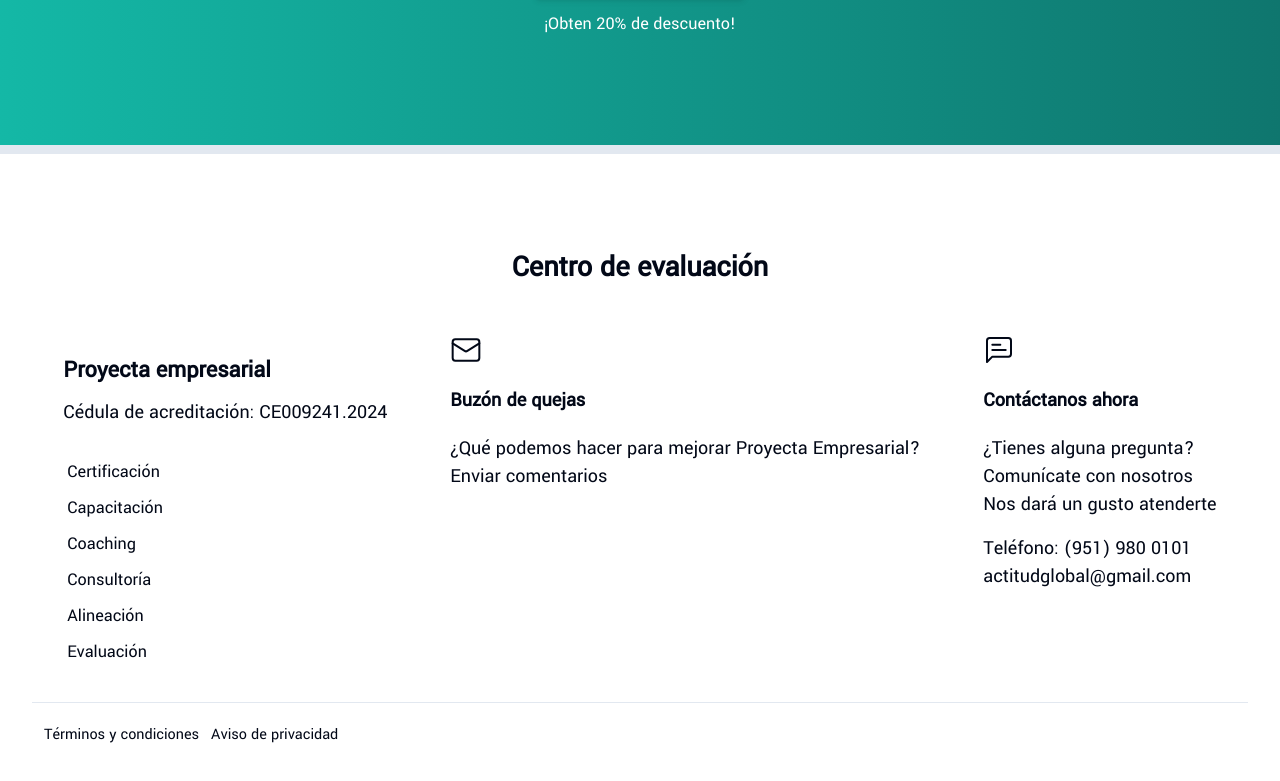
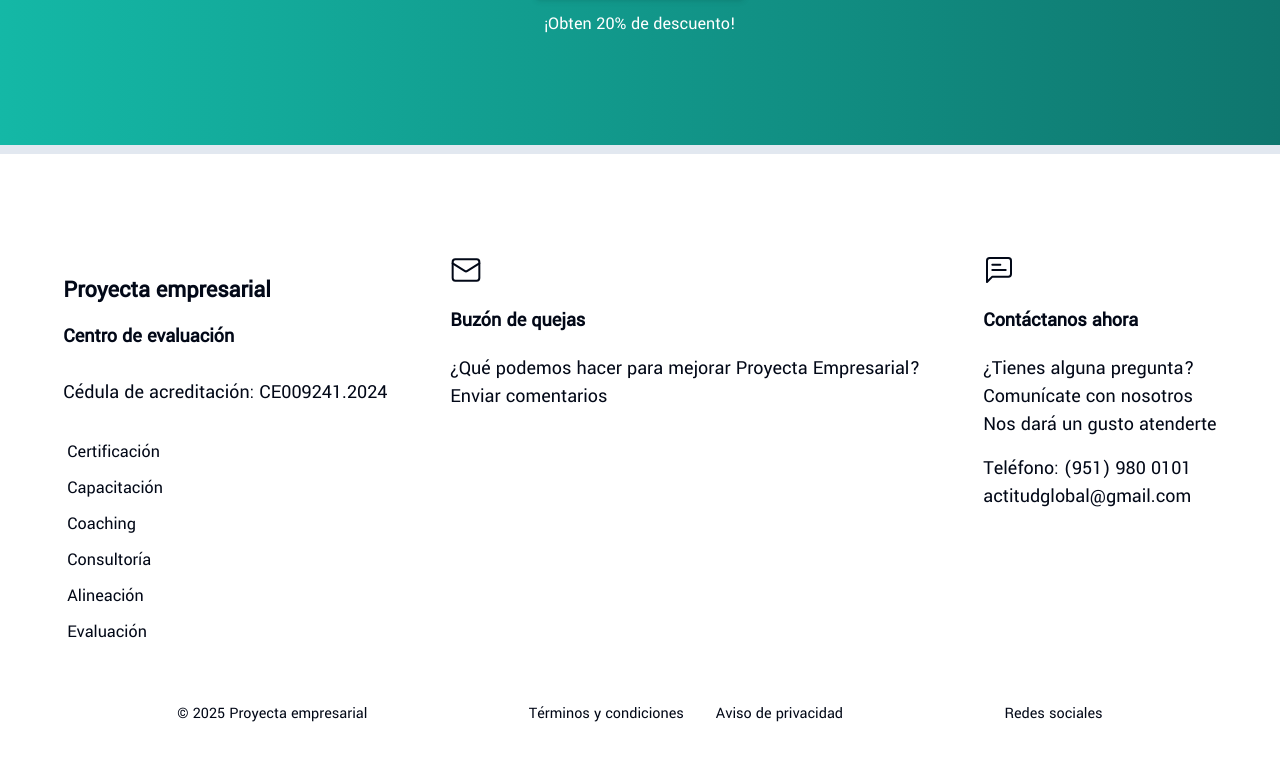
Before and after one commit to esphiritu/centro-evaluacion, a Next.js app: page / in a window 1280 px wide. Shown: the part 5813-6594 px from the top of the page. Built offline with nearby package versions, Linux system fonts and the light colour scheme; what @xpd/tailwind-3dtransforms would draw is missing.

Commit message:
Some changes before experimenting with the  design for the table of the Estandates de competencia se ction

```diff
--- a/src/app/certificaciones/page.js
+++ b/src/app/certificaciones/page.js
@@ -304,6 +304,9 @@ export default function Certificaciones(params) {
             </Table>
           </div>
 
+
+        {/* Sección de promociones */}
+        <section className="container w-full py-10 mt-[4rem]">
           {/* Pasos para certificarse */}
           <div className="container  py-10 mb-[2rem]">
             <div className="bg-transparent max-w-28 mx-auto">
@@ -338,7 +341,7 @@ export default function Certificaciones(params) {
                             {paso.title}
                           </h3>
                           <div className="grid grid-rows-[0fr] group-hover:grid-rows-[1fr] transition-all duration-200">
-                            <p className="text-xl mb-2 overflow-hidden">{paso.description}
+                            <p className="text-xl mb-2 overflow-hidden">{paso.description} <br />
                               <Link href="./" className="text-lg text-teal-600 hover:underline">
                                 <span className="py-3 text-xl">Ver más
                                   <svg xmlns="http://www.w3.org/2000/svg" width="22" height="22" viewBox="0 0 24 24" fill="none" stroke="currentColor" strokeWidth="2" strokeLinecap="round" strokeLinejoin="round" className="lucide lucide-chevron-right ml-1 inline"><path d="m6 17 5-5-5-5" /></svg>
@@ -378,18 +381,7 @@ export default function Certificaciones(params) {
               )
             }))}
           </div>
-
-          {/* Reclutamiento */}
-          <div className="bg-gray-100 dark:bg-gray-700 w-5/6 md:w-full h-auto md:h-[16rem] mb-[5rem] mt-[5rem] px-10 md:px-[4rem] py-8 rounded-xl mx-auto">
-            <Sprout size={70} strokeWidth={1.50} className="bg-teal-300 dark:bg-slate-200 text-slate-800 p-3 rounded-full" />
-            <h3 className="text-3xl font-bold mb-2 mt-6">
-              ¿Ya estás certificado y te interesa ser evaluador?
-            </h3>
-            <p className="text-xl">Ponte contacto con un asesor y aumenta tus beneficios realizando evaluaciones</p>
-          </div>
         </section>
-        {/* Sección de promociones */}
-        <section className="container w-full py-10 mt-[4rem]">
           <h2 className="scroll-m-20 text-3xl text-center font-bold tracking-normal lg:text-4xl py-3 mb-5">Prepárate previo a tu evaluación</h2>
           <p className="text-xl text-center mb-[4rem]">Realiza una alineación al estándar de competencia que te interesa para asegurarte que estás preparada o preparado</p>
           <ProgramsCard />
@@ -417,7 +409,7 @@ export default function Certificaciones(params) {
           </Collapsible>
         </section>
 
-        <section className="container mx-auto mb-15 py-10 mt-[5rem] mb-[10rem]">
+        <section className="container mx-auto mb-15 py-10 mt-[5rem] mb-[6rem]">
           <h2 className="text-center text-3xl font-bold py-6 mb-[3rem]">Preguntas frecuentes</h2>
           <Accordion type="single" collapsible className="w-full md:w-4/5 m-auto ">
             <AccordionItem value="item-1">
@@ -445,6 +437,14 @@ export default function Certificaciones(params) {
               </AccordionContent>
             </AccordionItem>
           </Accordion>
+          {/* Reclutamiento */}
+          <div className="bg-gray-100 dark:bg-gray-700 w-full h-auto md:h-[16rem] mb-[1rem] mt-[12rem] px-10 md:px-[4rem] py-8 rounded-xl mx-auto">
+            <Sprout size={70} strokeWidth={1.50} className="bg-teal-300 dark:bg-slate-200 text-slate-800 p-3 rounded-full" />
+            <h3 className="text-3xl font-bold mb-2 mt-6">
+              ¿Ya estás certificado y te interesa ser evaluador?
+            </h3>
+            <p className="text-xl">Ponte contacto con un asesor y aumenta tus beneficios realizando evaluaciones</p>
+          </div>
         </section>
       </main>
       <Footer />
--- a/src/components/organisms/Footer.jsx
+++ b/src/components/organisms/Footer.jsx
@@ -1,14 +1,13 @@
-import { Separator } from "@/components/ui/separator";
 import { MessageSquareText, Mail } from "lucide-react";
 import Link from "next/link";
 function Footer() {
   return (
     <>
-      <footer className="my-10 py-10 px-8">
-        <h3 className="text-3xl text-center font-bold py-4 mb-3">Centro de evaluación</h3>
+      <footer className="my-2 py-10 px-8">
         <div className="flex flex-col lg:flex-row md:justify-around justify-center">
           <div className="py-5">
             <h4 className="text-2xl font-bold pt-5">Proyecta empresarial</h4>
+            <h5 className="text-xl font-bold py-4">Centro de evaluación</h5>
             <p className="text-xl pt-3 pb-4">Cédula de acreditación: CE009241.2024</p>
             <ul className="py-3">
               <li className="px-1 py-1 text-lg">Certificación</li>
@@ -20,14 +19,13 @@ function Footer() {
             </ul>
           </div>
           <div className="text-xl py-5">
-
-            <Mail strokeWidth={1.5} className="h-8 w-8"/>
+            <Mail strokeWidth={1.5} className="h-8 w-8" />
             <p className="font-bold py-5">Buzón de quejas</p>
             <p>¿Qué podemos hacer para mejorar Proyecta Empresarial?</p>
             <p>Enviar comentarios</p>
           </div>
           <div className="text-xl py-5">
-              <MessageSquareText strokeWidth={1.50} className="h-8 w-8" />
+            <MessageSquareText strokeWidth={1.50} className="h-8 w-8" />
             <p className="font-bold py-5">Contáctanos ahora</p>
             <p className="pb-4">¿Tienes alguna pregunta?<br />
               Comunícate con nosotros <br />
@@ -37,9 +35,18 @@ function Footer() {
             <p>actitudglobal@gmail.com</p>
           </div>
         </div>
-        <Separator className=""/>
-        <div className="flex pt-5"><p className="px-3">Términos y condiciones</p><p className="">Aviso de privacidad</p> </div>
-
+        <div className="flex flex-col md:flex-row justify-evenly pt-5">
+          <div>
+            <p>&copy; 2025 Proyecta empresarial</p>
+          </div>
+          <div className="flex">
+            <p className="px-4">Términos y condiciones</p>
+            <p className="px-4">Aviso de privacidad</p>
+          </div>
+          <div>
+            <p>Redes sociales</p>
+          </div>
+        </div>
       </footer>
     </>
   )
```
